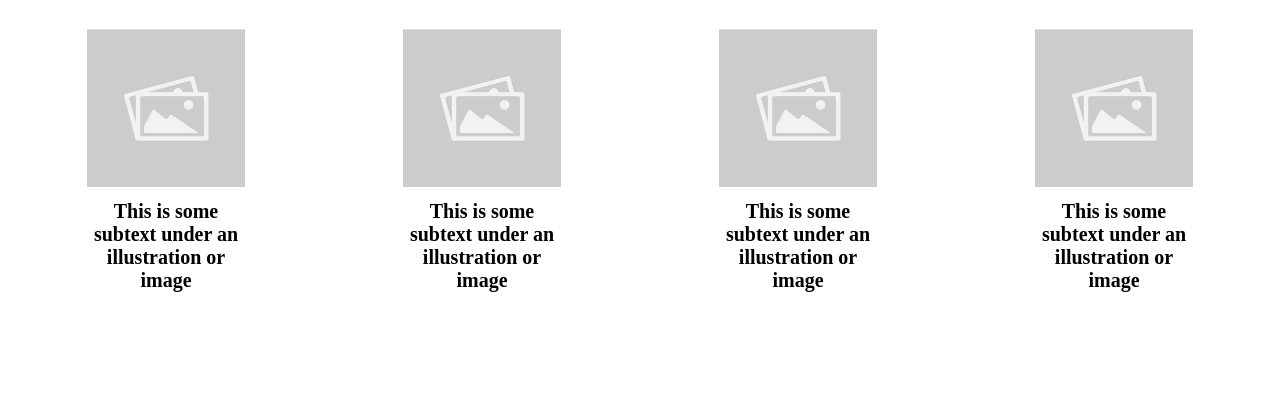
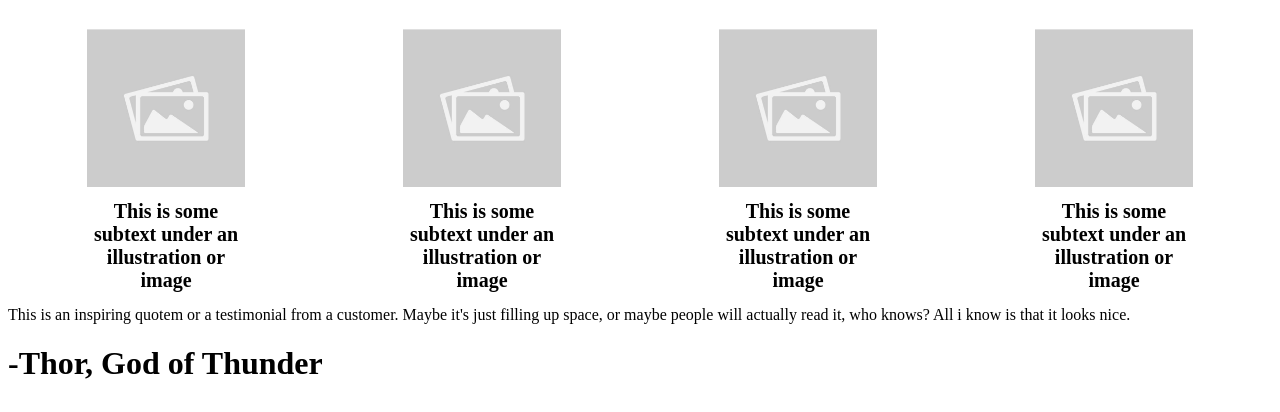
Before and after one commit to CharlieB12/first-webpage, a plain HTML site: page index.html in a window 1280 px wide. Shown: the part 635-1047 px from the top of the page. Before the commit the page ends 949 px from the top, so only its background shows below. Drawn offline with Linux system fonts and the light colour scheme.

Commit message:
add container 3

```diff
--- a/index.html
+++ b/index.html
@@ -44,5 +44,10 @@
             </div>
         </div>
     </div>
+    <div class="container three">
+        <div class="text_two">This is an inspiring quotem or a testimonial from a customer. Maybe it's just filling up space, or maybe people will actually read it, who knows? All i know is that it looks nice.
+            <h1>-Thor, God of Thunder</h1>
+        </div>
+    </div>
 </body>
 </html>
```
